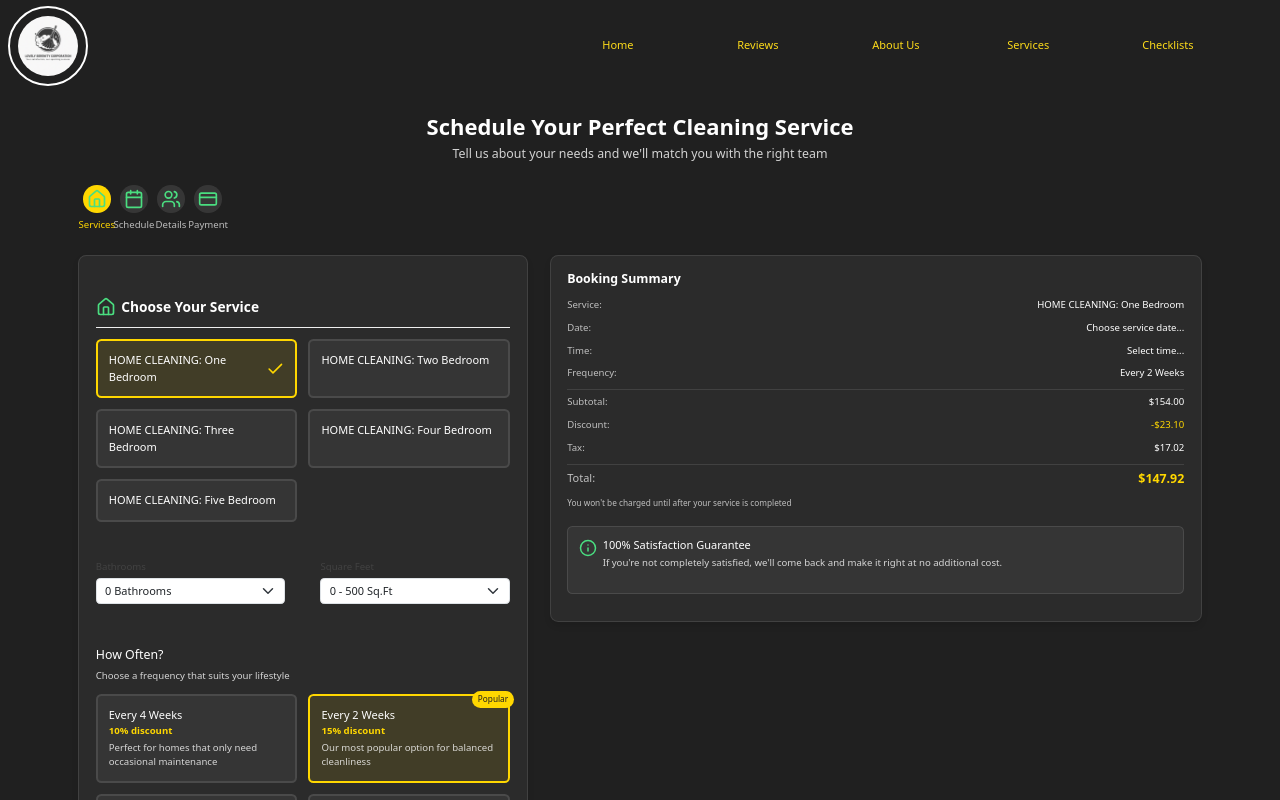
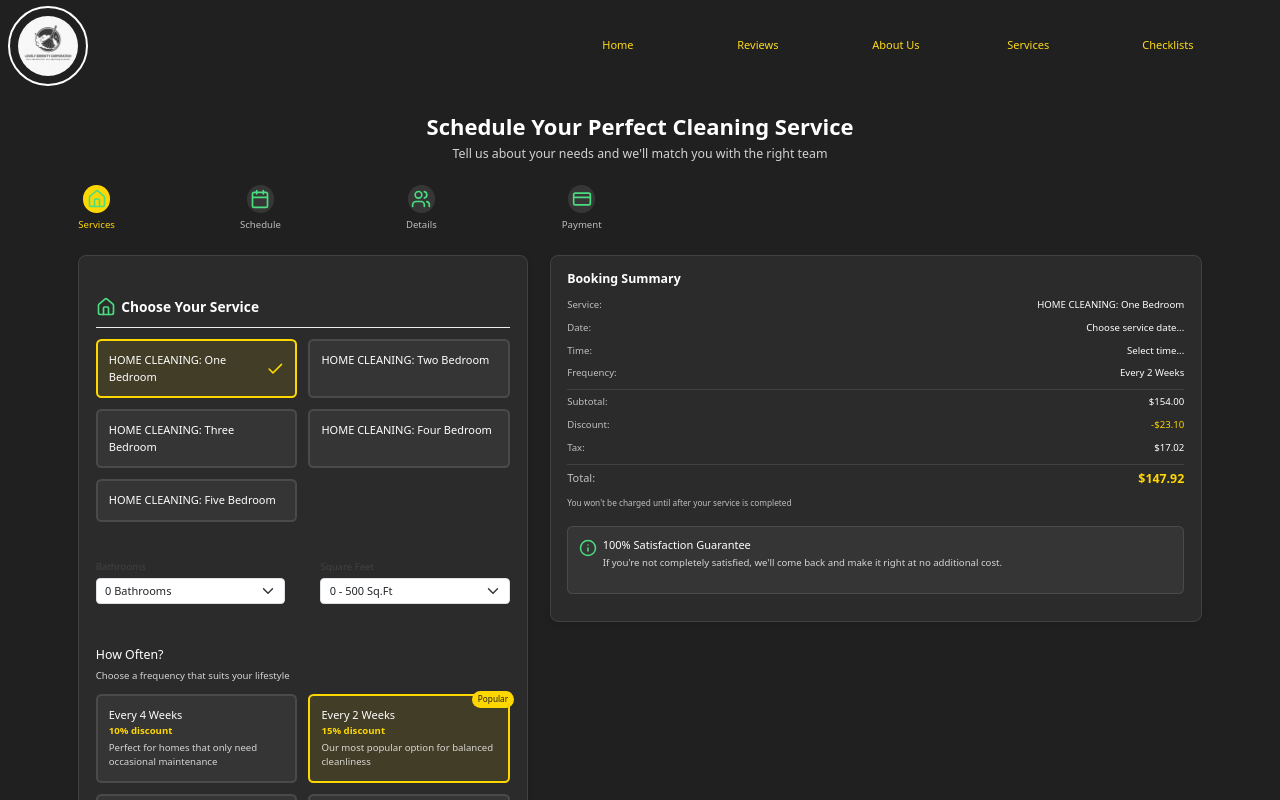
Before and after one commit to DjaniNanda/Online-Booking-Cleaning-Services, a React (Create React App) app in the folder frontend/: page /bookingform in a window 1280 px wide. Shown: the top 800 px of the page. Built offline with nearby package versions, Linux system fonts and the light colour scheme.

Commit message:
Update BookingForm.css

```diff
--- a/frontend/src/views/BookingForm.css
+++ b/frontend/src/views/BookingForm.css
@@ -116,6 +116,7 @@ body {
   display: flex;
   flex-direction: column;
   align-items: center;
+  margin-right: 125px;
   width: 25%;
   position: relative;
 }
```
